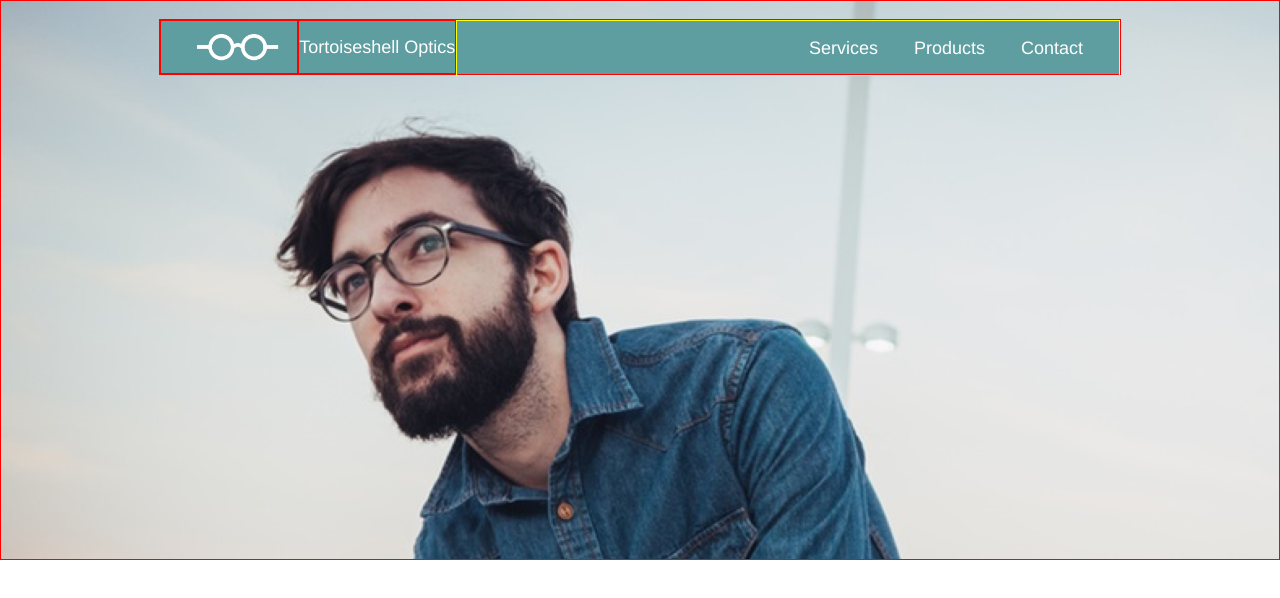
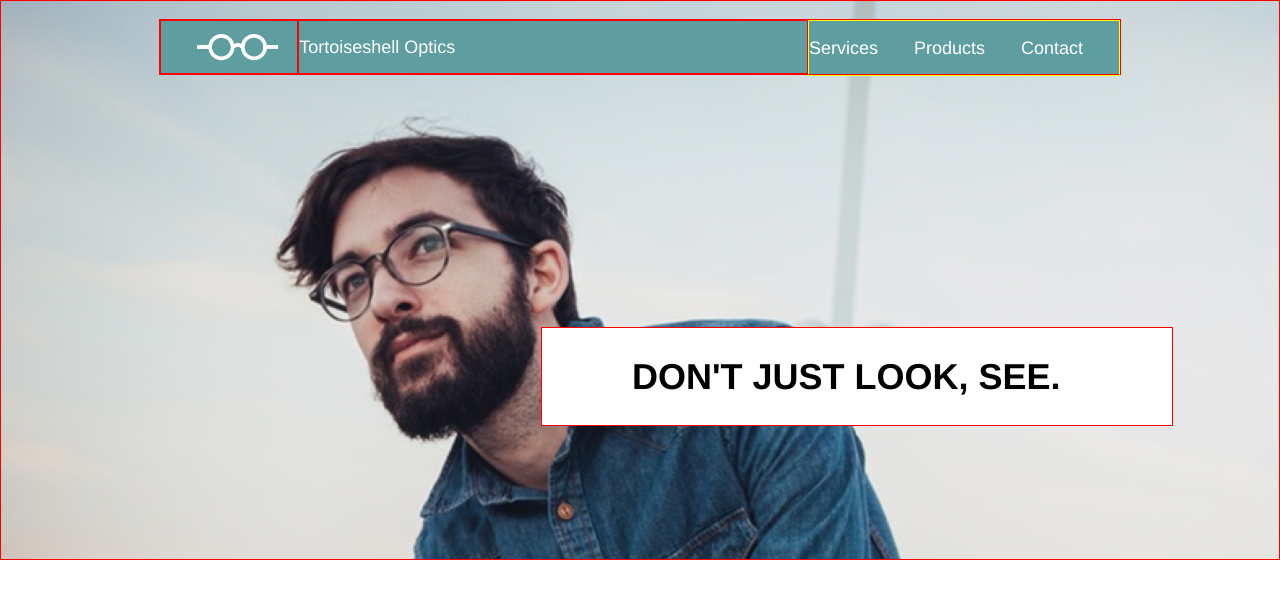
Before and after one commit to dalemillar/tortoiseshell, a plain HTML site: page index.html in a window 1280 px wide. Drawn offline with Linux system fonts and the light colour scheme.

Commit message:
White Banner Complete

```diff
--- a/index.html
+++ b/index.html
@@ -23,6 +23,9 @@
           </ul>
         </nav>
       </div>
+      <div class="white_banner">
+          <p>DON'T JUST LOOK, SEE.</p>
+      </div>
     </div>
   </body>
 </html>
--- a/resources/css/style.css
+++ b/resources/css/style.css
@@ -14,6 +14,7 @@ div{
 .container{
   max-width: 960px;
   margin: 0px auto;
+  display: flex;
 }
 
 /*Main Photo and Contents*/
@@ -48,6 +49,8 @@ div{
 .white_text{
   display: flex;
   align-items:center;
+  flex-wrap: nowrap;
+  flex-grow: 1;
 }
 
 .white_text p{
@@ -61,7 +64,7 @@ nav{
   height: 3rem;
   align-items: center;
   justify-content: flex-end;
-  flex-grow: 1;
+  /*flex-grow: 2;*/
   color: white;
 }
 
@@ -74,3 +77,23 @@ nav ul{
 nav ul li{
   margin-right: 2rem;
 }
+
+/*White Banner*/
+
+.white_banner{
+  position: relative;
+  top: 14rem;
+  left: 30rem;
+  display: flex;
+  align-items: center;
+  background-color: white;
+  max-width: 35rem;
+}
+
+.white_banner p{
+  line-height: 1.2;
+  font-size: 2rem;
+  padding: 1.5rem 5rem;
+  color: black;
+  font-weight: bold;
+}
```
